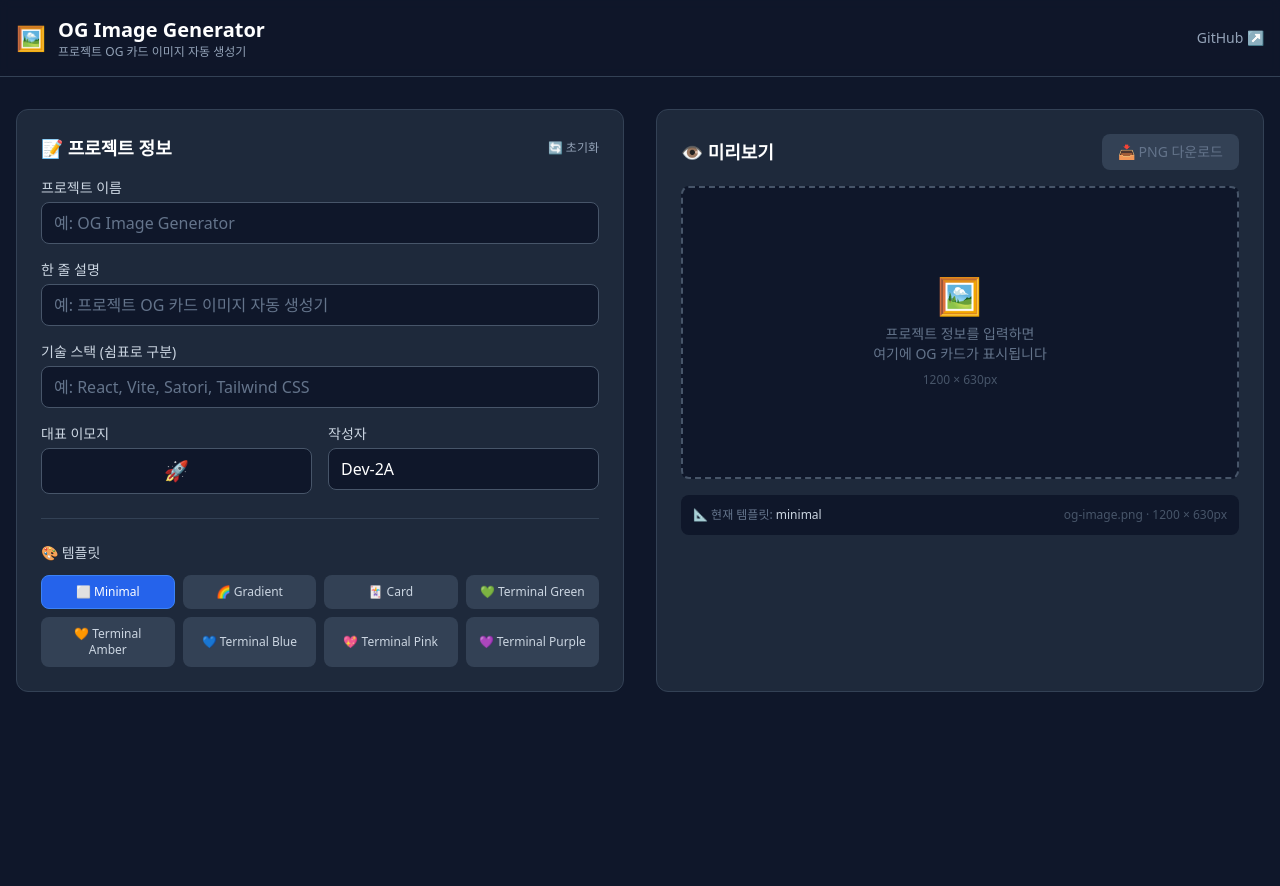
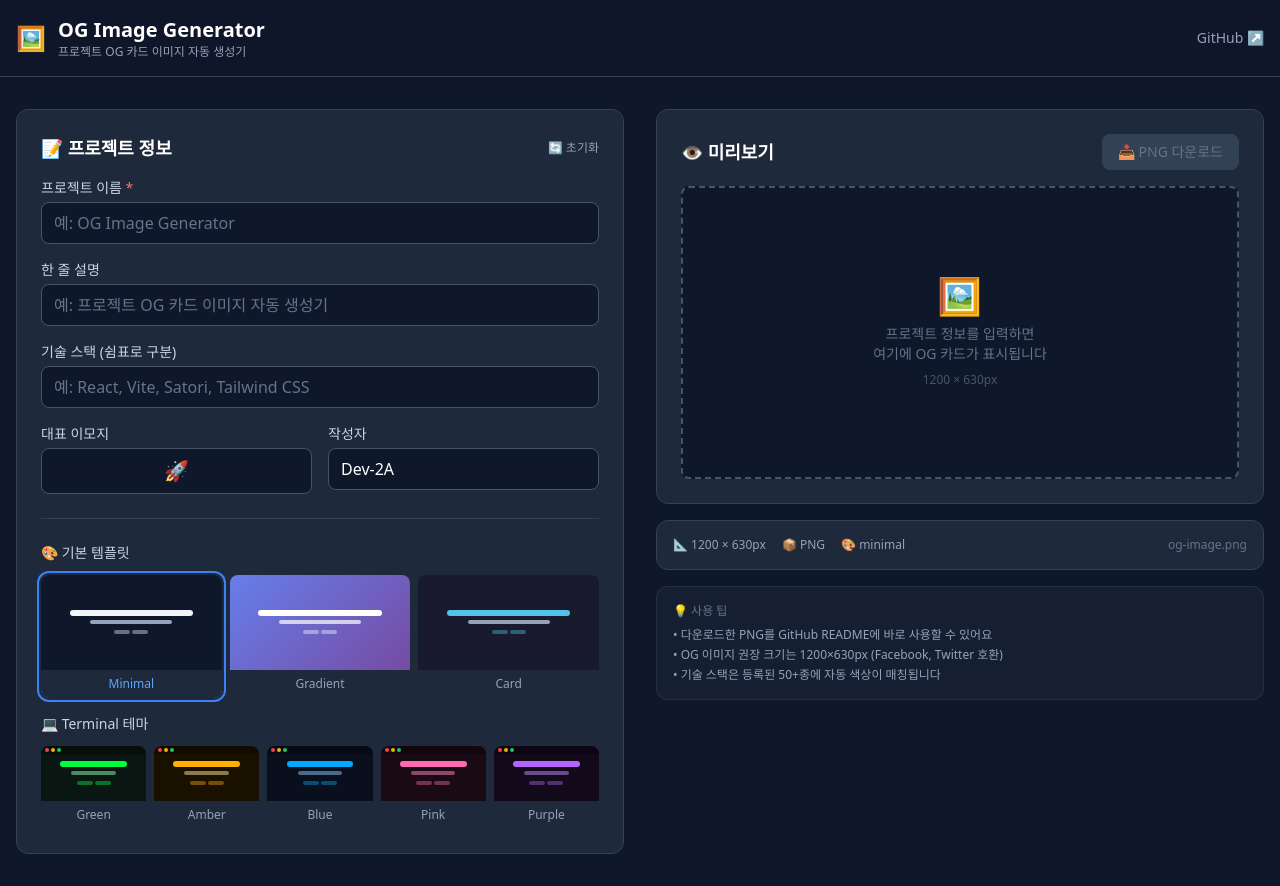
Before and after one commit to Dev-2A/og-image-generator, a React (Vite) app: page / in a window 1280 px wide. Before the commit the page ends 800 px from the top, so only its background shows below. Built offline with nearby package versions, Linux system fonts and the light colour scheme.

Commit message:
✨ 템플릿 썸네일 선택 UI 및 프리뷰 패널 개선

```diff
--- a/src/components/form/InputPanel.jsx
+++ b/src/components/form/InputPanel.jsx
@@ -1,4 +1,4 @@
-import { templateList } from "../../data/defaults";
+import TemplateSelector from "./TemplateSelector";
 
 export default function InputPanel({
   cardData,
@@ -7,6 +7,8 @@ export default function InputPanel({
   resetData,
 }) {
   return (
+    <div className="space-y-6">
+      {/* 입력 폼 카드 */}
       <div className="bg-slate-800 rounded-xl p-6 border border-slate-700">
         <div className="flex items-center justify-between mb-4">
           <h2 className="text-lg font-semibold text-white">📝 프로젝트 정보</h2>
@@ -22,7 +24,7 @@ export default function InputPanel({
           {/* 프로젝트 이름 */}
           <div>
             <label className="block text-sm font-medium text-slate-300 mb-1">
-            프로젝트 이름
+              프로젝트 이름 <span className="text-red-400">*</span>
             </label>
             <input
               type="text"
@@ -58,7 +60,6 @@ export default function InputPanel({
               placeholder="예: React, Vite, Satori, Tailwind CSS"
               className="w-full px-3 py-2 bg-slate-900 border border-slate-600 rounded-lg text-white placeholder-slate-500 focus:outline-none focus:ring-2 focus:ring-blue-500 focus:border-transparent"
             />
-          {/* 입력된 기술 스택 뱃지 미리보기 */}
             {cardData.techStack.length > 0 && (
               <div className="flex flex-wrap gap-1.5 mt-2">
                 {cardData.techStack.map((tech, i) => (
@@ -104,23 +105,7 @@ export default function InputPanel({
         </div>
 
         {/* 템플릿 선택 */}
-      <div className="mt-6 pt-6 border-t border-slate-700">
-        <h3 className="text-sm font-medium text-slate-300 mb-3">🎨 템플릿</h3>
-        <div className="grid grid-cols-2 sm:grid-cols-4 gap-2">
-          {templateList.map((tpl) => (
-            <button
-              key={tpl.id}
-              onClick={() => updateField("template", tpl.id)}
-              className={`px-3 py-2 rounded-lg text-xs transition-colors border ${
-                cardData.template === tpl.id
-                  ? "bg-blue-600 border-blue-500 text-white"
-                  : "bg-slate-700 border-transparent hover:bg-slate-600 text-slate-300 hover:border-slate-500"
-              }`}
-            >
-              {tpl.icon} {tpl.name}
-            </button>
-          ))}
-        </div>
+        <TemplateSelector selected={cardData.template} onSelect={updateField} />
       </div>
     </div>
   );
--- /dev/null
+++ b/src/components/form/TemplateSelector.jsx
@@ -0,0 +1,105 @@
+import { templateList } from "../../data/defaults";
+
+export default function TemplateSelector({ selected, onSelect }) {
+  const basicTemplates = templateList.filter((t) => t.group === "basic");
+  const terminalTemplates = templateList.filter((t) => t.group === "terminal");
+
+  return (
+    <div className="mt-6 pt-6 border-t border-slate-700">
+      {/* 기본 템플릿 */}
+      <h3 className="text-sm font-medium text-slate-300 mb-3">
+        🎨 기본 템플릿
+      </h3>
+      <div className="grid grid-cols-3 gap-2 mb-4">
+        {basicTemplates.map((tpl) => (
+          <TemplateCard
+            key={tpl.id}
+            tpl={tpl}
+            isSelected={selected === tpl.id}
+            onSelect={onSelect}
+          />
+        ))}
+      </div>
+
+      {/* 터미널 테마 */}
+      <h3 className="text-sm font-medium text-slate-300 mb-3">
+        💻 Terminal 테마
+      </h3>
+      <div className="grid grid-cols-5 gap-2">
+        {terminalTemplates.map((tpl) => (
+          <TemplateCard
+            key={tpl.id}
+            tpl={tpl}
+            isSelected={selected === tpl.id}
+            onSelect={onSelect}
+          />
+        ))}
+      </div>
+    </div>
+  );
+}
+
+function TemplateCard({ tpl, isSelected, onSelect }) {
+  const isGradient = tpl.colors.bg.includes("gradient");
+
+  return (
+    <button
+      onClick={() => onSelect("template", tpl.id)}
+      className={`group relative rounded-lg overflow-hidden transition-all ${
+        isSelected
+          ? "ring-2 ring-blue-500 ring-offset-2 ring-offset-slate-800"
+          : "hover:ring-1 hover:ring-slate-500"
+      }`}
+    >
+      {/* 미니 프리뷰 */}
+      <div
+        className="aspect-[1200/630] flex flex-col items-center justify-center p-2"
+        style={{
+          background: isGradient ? tpl.colors.bg : undefined,
+          backgroundColor: isGradient ? undefined : tpl.colors.bg,
+        }}
+      >
+        {/* 미니 타이틀 바 (터미널만) */}
+        {tpl.group === "terminal" && (
+          <div
+            className="absolute top-0 left-0 right-0 h-2 flex items-center gap-0.5 px-1"
+            style={{ backgroundColor: "rgba(0,0,0,0.3)" }}
+          >
+            <div className="w-1 h-1 rounded-full bg-red-500" />
+            <div className="w-1 h-1 rounded-full bg-yellow-500" />
+            <div className="w-1 h-1 rounded-full bg-green-500" />
+          </div>
+        )}
+
+        {/* 미니 콘텐츠 라인 */}
+        <div
+          className="w-3/4 h-1.5 rounded-full mb-1"
+          style={{ backgroundColor: tpl.colors.accent }}
+        />
+        <div
+          className="w-1/2 h-1 rounded-full mb-1.5"
+          style={{ backgroundColor: tpl.colors.sub }}
+        />
+        <div className="flex gap-0.5">
+          <div
+            className="w-4 h-1 rounded-full"
+            style={{ backgroundColor: `${tpl.colors.accent}66` }}
+          />
+          <div
+            className="w-4 h-1 rounded-full"
+            style={{ backgroundColor: `${tpl.colors.accent}66` }}
+          />
+        </div>
+      </div>
+
+      {/* 라벨 */}
+      <div
+        className={`text-center py-1.5 text-xs ${
+          isSelected ? "text-blue-400 font-medium" : "text-slate-400"
+        }`}
+      >
+        {tpl.name}
+      </div>
+    </button>
+  );
+}
--- a/src/components/preview/PreviewPanel.jsx
+++ b/src/components/preview/PreviewPanel.jsx
@@ -27,6 +27,8 @@ export default function PreviewPanel({ cardData }) {
   };
 
   return (
+    <div className="space-y-4">
+      {/* 프리뷰 카드 */}
       <div className="bg-slate-800 rounded-xl p-6 border border-slate-700">
         <div className="flex items-center justify-between mb-4">
           <h2 className="text-lg font-semibold text-white">
@@ -46,7 +48,7 @@ export default function PreviewPanel({ cardData }) {
           </button>
         </div>
 
-      {/* OG 이미지 프리뷰 영역 */}
+        {/* OG 이미지 프리뷰 */}
         <div className="w-full aspect-[1200/630] bg-slate-900 rounded-lg border-2 border-dashed border-slate-600 overflow-hidden">
           {svgString ? (
             <div
@@ -64,19 +66,32 @@ export default function PreviewPanel({ cardData }) {
             </div>
           )}
         </div>
+      </div>
 
-      {/* 이미지 크기 + 파일명 미리보기 */}
-      <div className="mt-4 p-3 bg-slate-900 rounded-lg flex items-center justify-between">
-        <p className="text-xs text-slate-500">
-          📐 현재 템플릿:{" "}
-          <span className="text-slate-300">{cardData.template}</span>
-        </p>
-        <p className="text-xs text-slate-600">
+      {/* 다운로드 정보 카드 */}
+      <div className="bg-slate-800 rounded-xl p-4 border border-slate-700">
+        <div className="flex items-center justify-between text-xs">
+          <div className="flex items-center gap-4 text-slate-400">
+            <span>📐 1200 × 630px</span>
+            <span>📦 PNG</span>
+            <span>🎨 {cardData.template}</span>
+          </div>
+          <span className="text-slate-500">
             {hasData && cardData.title
               ? `${cardData.title.replace(/[^a-zA-Z0-9가-힣]/g, "_")}_og.png`
               : "og-image.png"}
-          {" · "}1200 × 630px
-        </p>
+          </span>
+        </div>
+      </div>
+
+      {/* 사용 팁 */}
+      <div className="bg-slate-800/50 rounded-xl p-4 border border-slate-700/50">
+        <p className="text-xs text-slate-500 mb-2">💡 사용 팁</p>
+        <ul className="text-xs text-slate-400 space-y-1">
+          <li>• 다운로드한 PNG를 GitHub README에 바로 사용할 수 있어요</li>
+          <li>• OG 이미지 권장 크기는 1200×630px (Facebook, Twitter 호환)</li>
+          <li>• 기술 스택은 등록된 50+종에 자동 색상이 매칭됩니다</li>
+        </ul>
       </div>
     </div>
   );
--- a/src/data/defaults.js
+++ b/src/data/defaults.js
@@ -1,4 +1,3 @@
-// OG 카드 기본 데이터 모델
 export const defaultCardData = {
   title: "",
   description: "",
@@ -8,14 +7,66 @@ export const defaultCardData = {
   author: "Dev-2A",
 };
 
-// 사용 가능한 템플릿 목록
+// 템플릿 목록 — 썸네일 미리보기용 색상 추가
 export const templateList = [
-  { id: "minimal", name: "Minimal", icon: "⬜" },
-  { id: "gradient", name: "Gradient", icon: "🌈" },
-  { id: "card", name: "Card", icon: "🃏" },
-  { id: "terminal-green", name: "Terminal Green", icon: "💚" },
-  { id: "terminal-amber", name: "Terminal Amber", icon: "🧡" },
-  { id: "terminal-blue", name: "Terminal Blue", icon: "💙" },
-  { id: "terminal-pink", name: "Terminal Pink", icon: "💖" },
-  { id: "terminal-purple", name: "Terminal Purple", icon: "💜" },
+  {
+    id: "minimal",
+    name: "Minimal",
+    icon: "⬜",
+    group: "basic",
+    colors: { bg: "#0f172a", accent: "#f1f5f9", sub: "#94a3b8" },
+  },
+  {
+    id: "gradient",
+    name: "Gradient",
+    icon: "🌈",
+    group: "basic",
+    colors: {
+      bg: "linear-gradient(135deg, #667eea, #764ba2)",
+      accent: "#ffffff",
+      sub: "rgba(255,255,255,0.7)",
+    },
+  },
+  {
+    id: "card",
+    name: "Card",
+    icon: "🃏",
+    group: "basic",
+    colors: { bg: "#1a1a2e", accent: "#53c2e8", sub: "#94a3b8" },
+  },
+  {
+    id: "terminal-green",
+    name: "Green",
+    icon: "💚",
+    group: "terminal",
+    colors: { bg: "#0a1612", accent: "#00ff41", sub: "#4a8c5c" },
+  },
+  {
+    id: "terminal-amber",
+    name: "Amber",
+    icon: "🧡",
+    group: "terminal",
+    colors: { bg: "#1a1000", accent: "#ffb000", sub: "#8c7a4a" },
+  },
+  {
+    id: "terminal-blue",
+    name: "Blue",
+    icon: "💙",
+    group: "terminal",
+    colors: { bg: "#0a0f1e", accent: "#00aaff", sub: "#4a6a8c" },
+  },
+  {
+    id: "terminal-pink",
+    name: "Pink",
+    icon: "💖",
+    group: "terminal",
+    colors: { bg: "#1a0a14", accent: "#ff69b4", sub: "#8c4a6a" },
+  },
+  {
+    id: "terminal-purple",
+    name: "Purple",
+    icon: "💜",
+    group: "terminal",
+    colors: { bg: "#12091a", accent: "#b266ff", sub: "#6a4a8c" },
+  },
 ];
```
Lines whose indentation alone changed are shown as unchanged.
